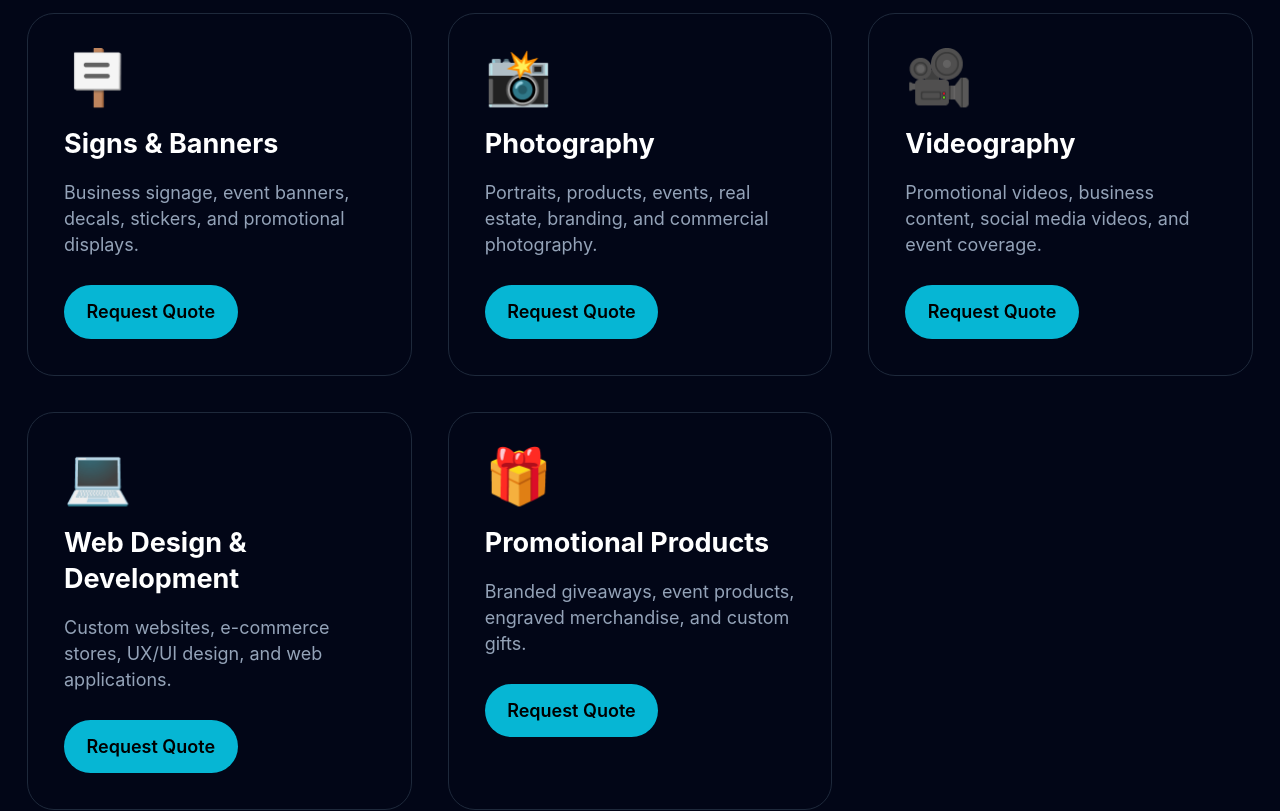
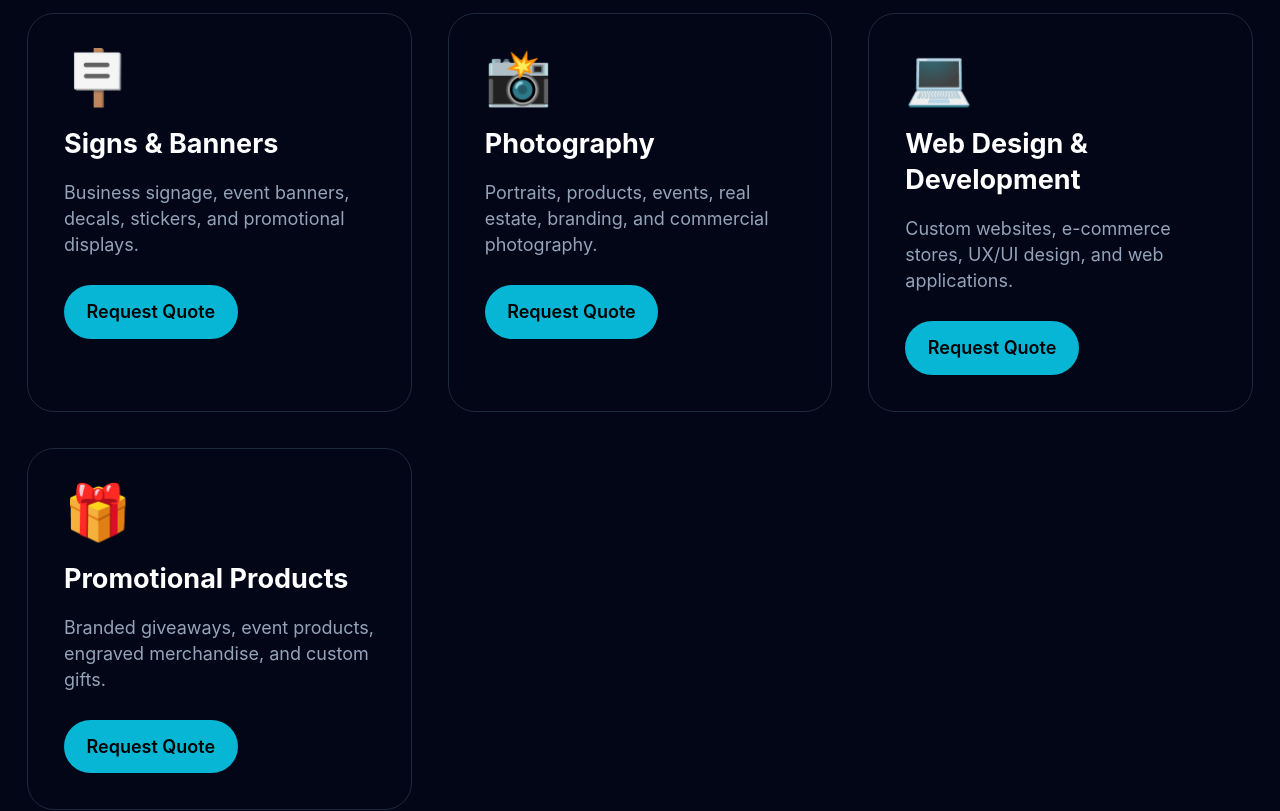
Before and after one commit to outlandi-co/signavi-studio, a React (Vite) app: page /services in a window 1280 px wide. Shown: the part 800-1611 px from the top of the page. Built offline with nearby package versions, Linux system fonts and the light colour scheme; no server answers.

Commit message:
Hide videography services from services page

```diff
--- a/src/pages/Services.jsx
+++ b/src/pages/Services.jsx
@@ -34,12 +34,12 @@ const services = [
     description:
       "Portraits, products, events, real estate, branding, and commercial photography.",
   },
-  {
-    title: "Videography",
-    icon: "🎥",
-    description:
-      "Promotional videos, business content, social media videos, and event coverage.",
-  },
+  // {
+  //   title: "Videography",
+  //   icon: "🎥",
+  //   description:
+  //     "Promotional videos, business content, social media videos, and event coverage.",
+  // },
   /*
 {
   title: "Drone Services",
```
